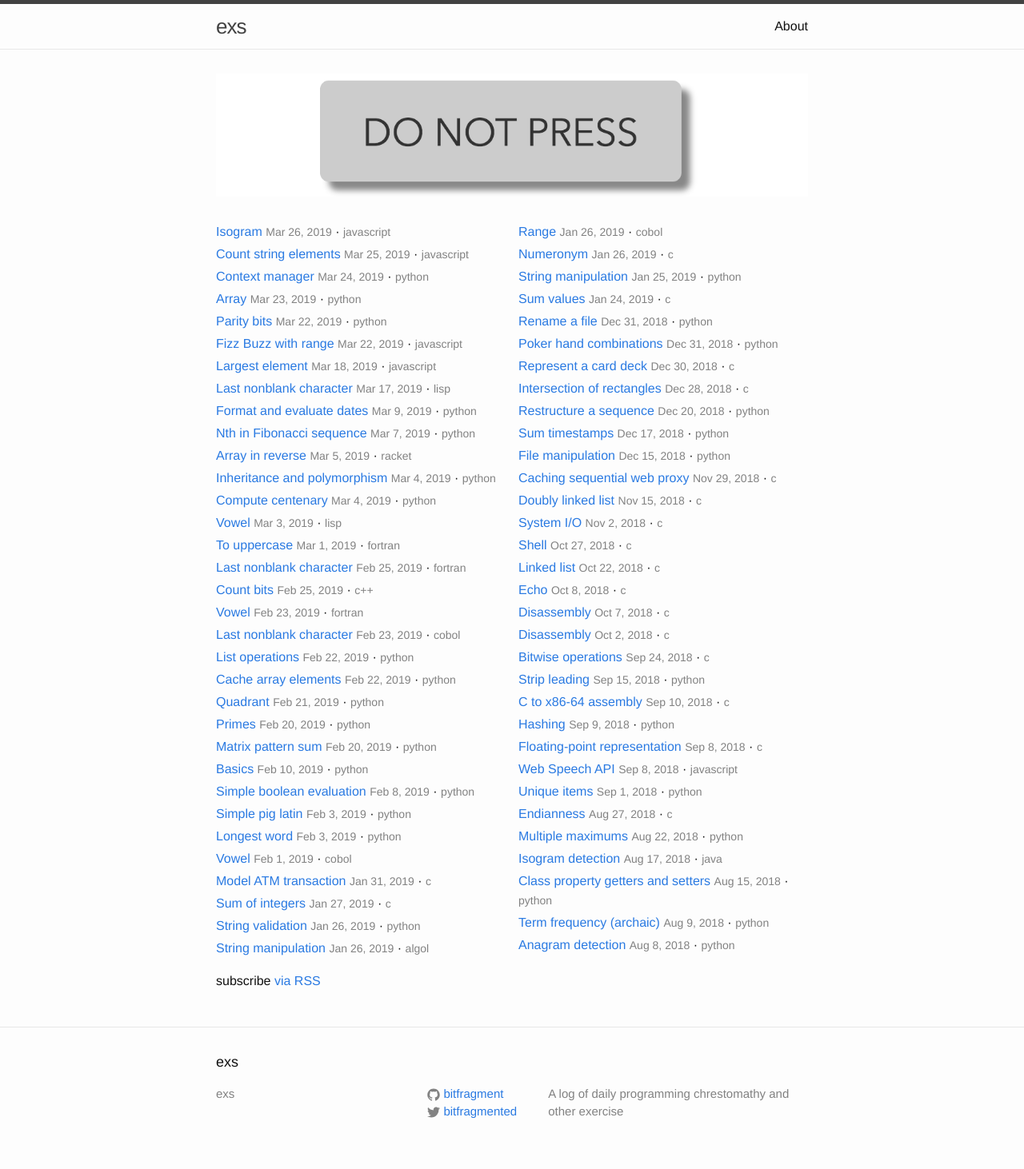
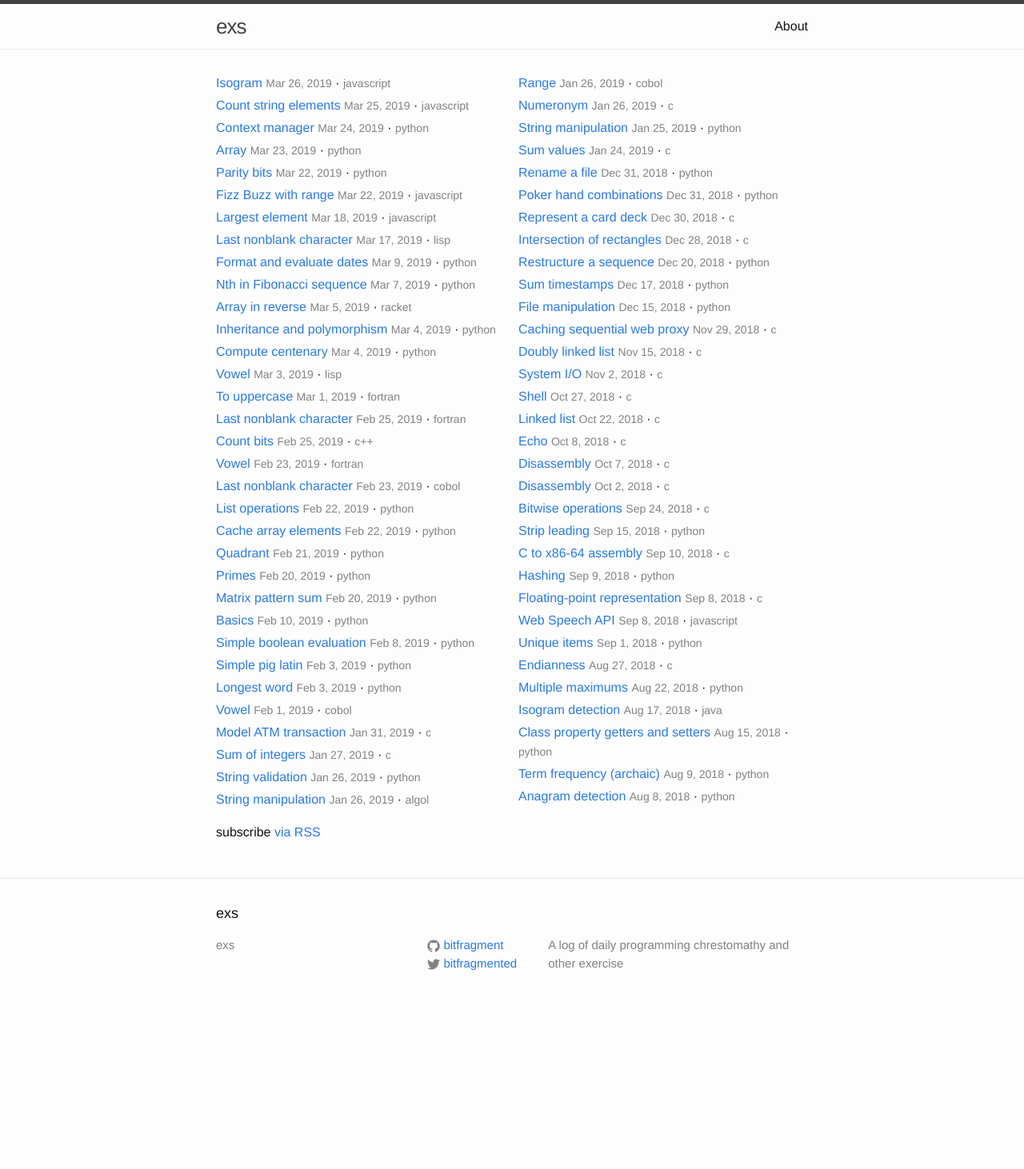
Before and after one commit to bitfragment/exs, a Jekyll site: the page built from index.html, in a window 1280 px wide. Shown: the whole page at 80% size. Built offline with Jekyll 4.4.1, drawn with Linux system fonts in a browser that asks for light colours; after the commit the page ends 1276 px from its top, so only the background shows below that.

Commit message:
Remove banner image

```diff
--- a/index.html
+++ b/index.html
@@ -2,7 +2,7 @@
 layout: default
 ---
 
-<img src="images/banner.png" style="margin-bottom:2em">
+<!--<img src="images/banner.png" style="margin-bottom:2em">-->
 
 <div class="home">
  <ul class="post-list">
```
